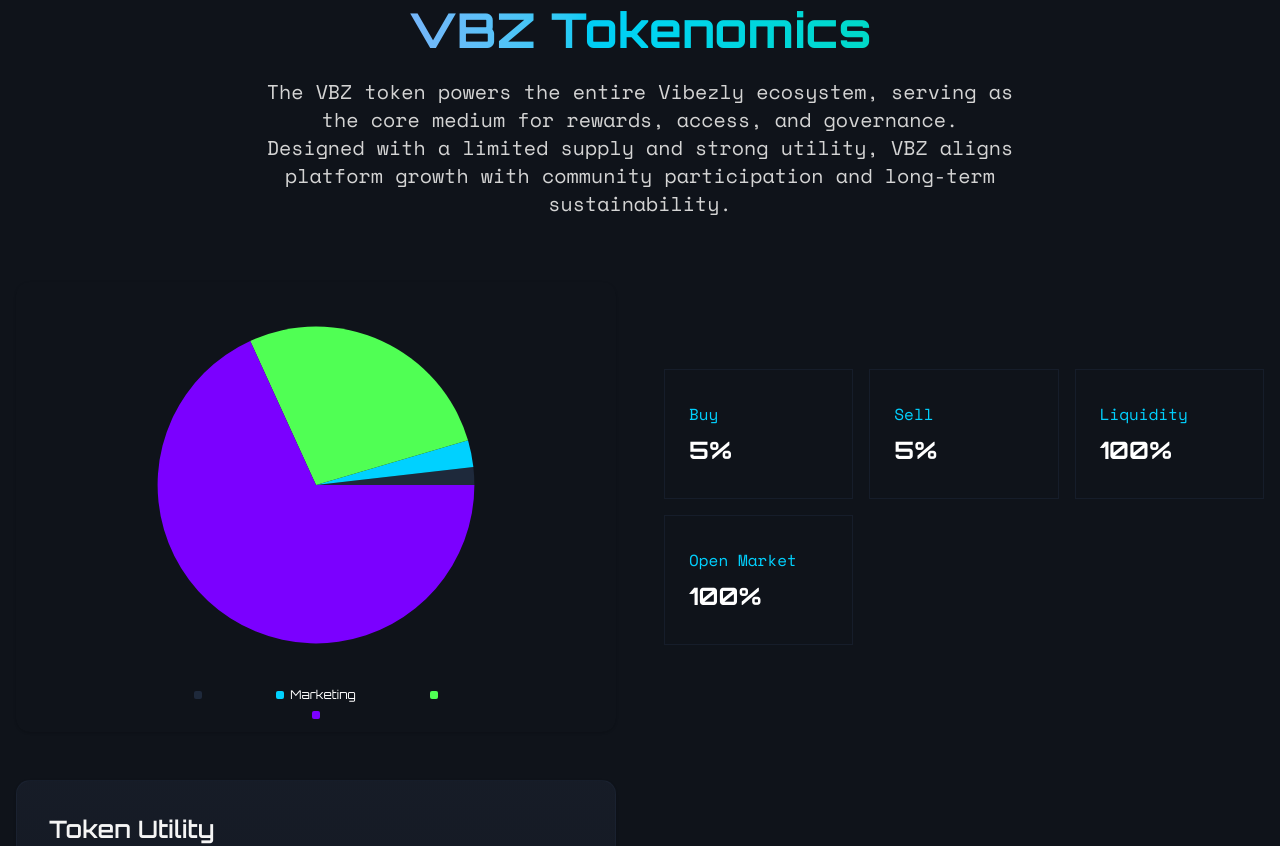
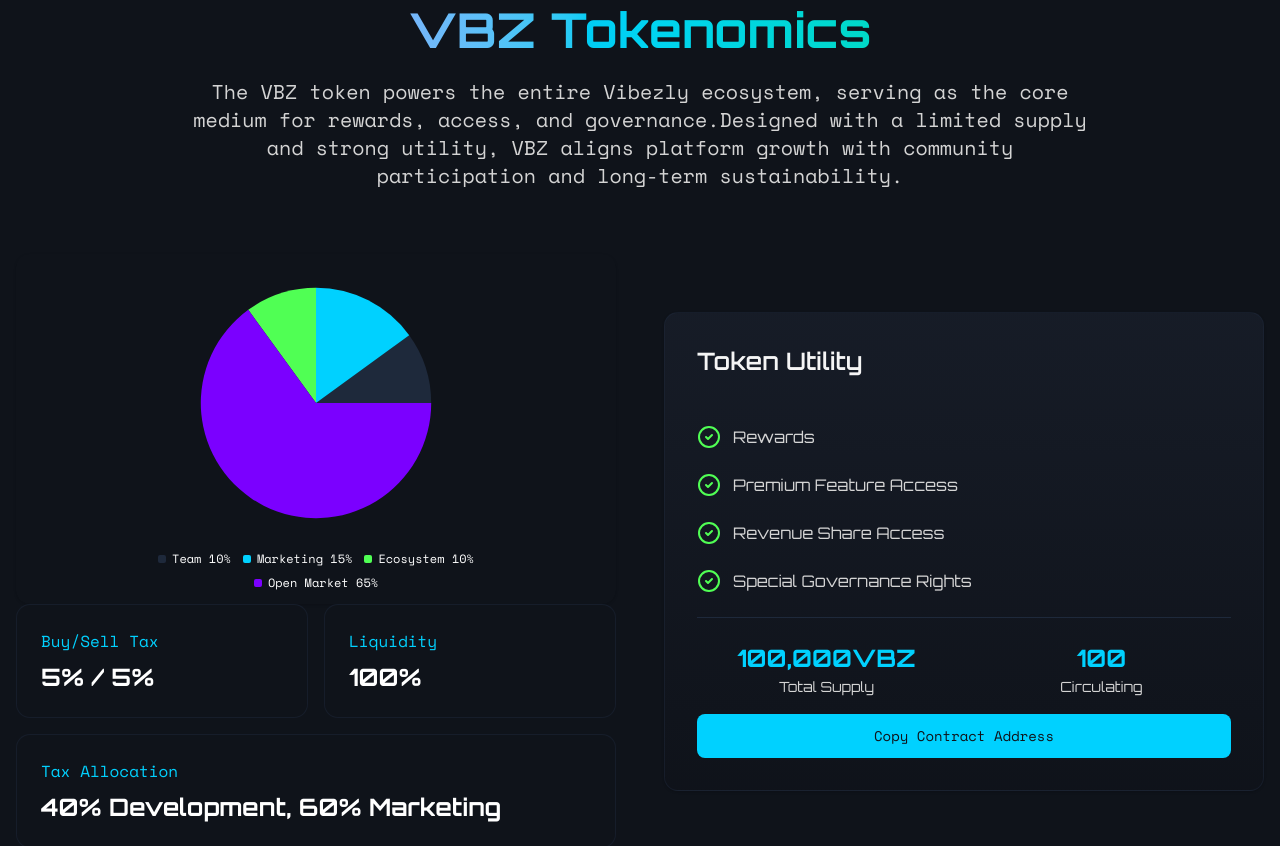
Before and after one commit to Atimscreative/vibezly-landing-page, a React (Vite) app: page / in a window 1280 px wide. Shown: the part 2380-3226 px from the top of the page. Built offline with nearby package versions, Linux system fonts and the light colour scheme.

Commit message:
Tokenomics fixed

```diff
--- a/src/components/TokenomicsCard.tsx
+++ b/src/components/TokenomicsCard.tsx
@@ -21,67 +21,57 @@ import {
 export const description = "A simple pie chart";
 
 const chartData = [
-  { attribute: "team", percentage: 2, fill: "var(--vibezly-border)" },
-  { attribute: "marketing", percentage: 3, fill: "var(--vibezly-cyan)" },
-  { attribute: "ecosystem", percentage: 30, fill: "var(--vibezly-green)" },
-  { attribute: "open market", percentage: 75, fill: "var(--vibezly-purple)" },
+  { attribute: "team", percentage: 10, fill: "var(--vibezly-border)" },
+  { attribute: "marketing", percentage: 15, fill: "var(--vibezly-cyan)" },
+  { attribute: "ecosystem", percentage: 10, fill: "var(--vibezly-green)" },
+  { attribute: "openmarket", percentage: 65, fill: "var(--vibezly-purple)" },
 ];
 
 const chartConfig = {
   percentage: {
     label: "Percentage",
   },
-  development: {
-    label: "Development",
+  team: {
+    label: "Team",
     color: "var(--chart-1)",
   },
   marketing: {
     label: "Marketing",
     color: "var(--chart-2)",
   },
-  reserved: {
-    label: "Reserved",
+  ecosystem: {
+    label: "Ecosystem",
     color: "var(--chart-3)",
   },
-  liquidity: {
-    label: "Liquidity",
+  openmarket: {
+    label: "Open Market",
     color: "var(--chart-4)",
   },
-  // other: {
-  //   label: "Other",
-  //   color: "var(--chart-5)",
-  // },
 } satisfies ChartConfig;
 
 export default function TokenomicsChart() {
   return (
     <Card className="flex flex-col border-0 bg-transparent p-0">
-      {/* <CardHeader
-        data-aos="fade"
-        data-aos-delay="200"
-        className="items-center pb-0"
-      >
-        <CardTitle className="font-orbitron text-center text-white">
-          Total Supply
-        </CardTitle>
-        <CardDescription className="font-orbitron text-vibezly-cyan text-center text-3xl font-bold">
-          100,000 VBZ
-        </CardDescription>
-      </CardHeader> */}
       <CardContent className="flex-1 p-0 pb-0">
         <ChartContainer
           config={chartConfig}
-          className="mx-auto aspect-square max-h-[450px]"
+          className="mx-auto aspect-square max-h-[350px]"
         >
           <PieChart>
             <ChartTooltip
               cursor={false}
-              content={<ChartTooltipContent hideLabel />}
+              content={
+                <ChartTooltipContent
+                  hideLabel
+                  className="border-0"
+                  labelClassName="text-white"
+                />
+              }
             />
             <Pie data={chartData} dataKey="percentage" nameKey="attribute" />
             <ChartLegend
               content={<ChartLegendContent nameKey="attribute" />}
-              className="font-orbitron -translate-y-2 flex-wrap gap-2 text-white *:basis-1/4 *:justify-center"
+              className="font-orbitron -translate-y-2 flex-wrap gap-2 gap-x-3 text-white *:justify-center"
             />
           </PieChart>
         </ChartContainer>
--- a/src/components/home-components/Tokenomics.tsx
+++ b/src/components/home-components/Tokenomics.tsx
@@ -35,11 +35,11 @@ export default function Tokenomics() {
             <p
               data-aos="fade-up"
               data-aos-delay="100"
-              className="mx-auto max-w-3xl text-xl"
+              className="mx-auto max-w-4xl text-xl"
             >
               The VBZ token powers the entire Vibezly ecosystem, serving as the
               core medium for rewards, access, and governance.
-              <span className="hidden md:block">
+              <span className="hidden md:inline">
                 Designed with a limited supply and strong utility, VBZ aligns
                 platform growth with community participation and long-term
                 sustainability.
@@ -48,34 +48,31 @@ export default function Tokenomics() {
           </div>
 
           <div className="grid items-center gap-12 lg:grid-cols-2">
+            <div className="items-center md:grid md:grid-cols-2 lg:grid-cols-1">
               <TokenomicsChart />
-            <div className="grid grid-cols-3 gap-4">
-              <div className="border-vibezly-border/50 bg-vibezly-dark hover:bg-vibezly-border/5 border p-6 py-8">
-                <p className="text-vibezly-cyan pb-2">Buy</p>
+              <div className="grid grid-cols-2 gap-4">
+                <div className="border-vibezly-border/50 bg-vibezly-dark hover:bg-vibezly-border/5 rounded-xl border p-6">
+                  <p className="text-vibezly-cyan pb-2">Buy/Sell Tax</p>
                   <h3 className="font-orbitron text-2xl font-bold text-white">
-                  5%
+                    5% / 5%
                   </h3>
                 </div>
-              <div className="border-vibezly-border/50 bg-vibezly-dark hover:bg-vibezly-border/5 border p-6 py-8">
-                <p className="text-vibezly-cyan pb-2">Sell</p>
-                <h3 className="font-orbitron text-2xl font-bold text-white">
-                  5%
-                </h3>
-              </div>
-              <div className="border-vibezly-border/50 bg-vibezly-dark hover:bg-vibezly-border/5 border p-6 py-8">
+
+                <div className="border-vibezly-border/50 bg-vibezly-dark hover:bg-vibezly-border/5 rounded-xl border p-6">
                   <p className="text-vibezly-cyan pb-2">Liquidity</p>
                   <h3 className="font-orbitron text-2xl font-bold text-white">
                     100%
                   </h3>
                 </div>
-              <div className="border-vibezly-border/50 bg-vibezly-dark hover:bg-vibezly-border/5 border p-6 py-8">
-                <p className="text-vibezly-cyan pb-2">Open Market</p>
+
+                <div className="border-vibezly-border/50 bg-vibezly-dark hover:bg-vibezly-border/5 col-span-2 rounded-xl border p-6">
+                  <p className="text-vibezly-cyan pb-2">Tax Allocation</p>
                   <h3 className="font-orbitron text-2xl font-bold text-white">
-                  100%
+                    40% Development, 60% Marketing
                   </h3>
                 </div>
               </div>
-
+            </div>
             <Card
               data-aos="fade-left"
               data-aos-delay="300"
@@ -88,10 +85,6 @@ export default function Tokenomics() {
                 <div className="flex items-center space-x-3">
                   <CircleCheck className="text-vibezly-green h-6 w-6" />
                   <span className="font-orbitron">Rewards</span>
-                </div>
-                <div className="flex items-center space-x-3">
-                  <CircleCheck className="text-vibezly-green h-6 w-6" />
-                  <span className="font-orbitron">Governance</span>
                 </div>
                 <div className="flex items-center space-x-3">
                   <CircleCheck className="text-vibezly-green h-6 w-6" />
@@ -120,7 +113,7 @@ export default function Tokenomics() {
                     </div>
                     <div>
                       <div className="text-vibezly-cyan font-orbitron text-2xl font-bold">
-                        650M
+                        100
                       </div>
                       <span className="font-orbitron text-sm">Circulating</span>
                     </div>
--- a/src/components/ui/chart.tsx
+++ b/src/components/ui/chart.tsx
@@ -1,35 +1,35 @@
-import * as React from "react"
-import * as RechartsPrimitive from "recharts"
+import * as React from "react";
+import * as RechartsPrimitive from "recharts";
 
-import { cn } from "@/lib/utils"
+import { cn } from "@/lib/utils";
 
 // Format: { THEME_NAME: CSS_SELECTOR }
-const THEMES = { light: "", dark: ".dark" } as const
+const THEMES = { light: "", dark: ".dark" } as const;
 
 export type ChartConfig = {
   [k in string]: {
-    label?: React.ReactNode
-    icon?: React.ComponentType
+    label?: React.ReactNode;
+    icon?: React.ComponentType;
   } & (
     | { color?: string; theme?: never }
     | { color?: never; theme: Record<keyof typeof THEMES, string> }
-  )
-}
+  );
+};
 
 type ChartContextProps = {
-  config: ChartConfig
-}
+  config: ChartConfig;
+};
 
-const ChartContext = React.createContext<ChartContextProps | null>(null)
+const ChartContext = React.createContext<ChartContextProps | null>(null);
 
 function useChart() {
-  const context = React.useContext(ChartContext)
+  const context = React.useContext(ChartContext);
 
   if (!context) {
-    throw new Error("useChart must be used within a <ChartContainer />")
+    throw new Error("useChart must be used within a <ChartContainer />");
   }
 
-  return context
+  return context;
 }
 
 function ChartContainer({
@@ -39,13 +39,13 @@ function ChartContainer({
   config,
   ...props
 }: React.ComponentProps<"div"> & {
-  config: ChartConfig
+  config: ChartConfig;
   children: React.ComponentProps<
     typeof RechartsPrimitive.ResponsiveContainer
-  >["children"]
+  >["children"];
 }) {
-  const uniqueId = React.useId()
-  const chartId = `chart-${id || uniqueId.replace(/:/g, "")}`
+  const uniqueId = React.useId();
+  const chartId = `chart-${id || uniqueId.replace(/:/g, "")}`;
 
   return (
     <ChartContext.Provider value={{ config }}>
@@ -54,7 +54,7 @@ function ChartContainer({
         data-chart={chartId}
         className={cn(
           "[&_.recharts-cartesian-axis-tick_text]:fill-muted-foreground [&_.recharts-cartesian-grid_line[stroke='#ccc']]:stroke-border/50 [&_.recharts-curve.recharts-tooltip-cursor]:stroke-border [&_.recharts-polar-grid_[stroke='#ccc']]:stroke-border [&_.recharts-radial-bar-background-sector]:fill-muted [&_.recharts-rectangle.recharts-tooltip-cursor]:fill-muted [&_.recharts-reference-line_[stroke='#ccc']]:stroke-border flex aspect-video justify-center text-xs [&_.recharts-dot[stroke='#fff']]:stroke-transparent [&_.recharts-layer]:outline-hidden [&_.recharts-sector]:outline-hidden [&_.recharts-sector[stroke='#fff']]:stroke-transparent [&_.recharts-surface]:outline-hidden",
-          className
+          className,
         )}
         {...props}
       >
@@ -64,16 +64,16 @@ function ChartContainer({
         </RechartsPrimitive.ResponsiveContainer>
       </div>
     </ChartContext.Provider>
-  )
+  );
 }
 
 const ChartStyle = ({ id, config }: { id: string; config: ChartConfig }) => {
   const colorConfig = Object.entries(config).filter(
-    ([, config]) => config.theme || config.color
-  )
+    ([, config]) => config.theme || config.color,
+  );
 
   if (!colorConfig.length) {
-    return null
+    return null;
   }
 
   return (
@@ -87,20 +87,20 @@ ${colorConfig
   .map(([key, itemConfig]) => {
     const color =
       itemConfig.theme?.[theme as keyof typeof itemConfig.theme] ||
-      itemConfig.color
-    return color ? `  --color-${key}: ${color};` : null
+      itemConfig.color;
+    return color ? `  --color-${key}: ${color};` : null;
   })
   .join("\n")}
 }
-`
+`,
           )
           .join("\n"),
       }}
     />
-  )
-}
+  );
+};
 
-const ChartTooltip = RechartsPrimitive.Tooltip
+const ChartTooltip = RechartsPrimitive.Tooltip;
 
 function ChartTooltipContent({
   active,
@@ -118,40 +118,40 @@ function ChartTooltipContent({
   labelKey,
 }: React.ComponentProps<typeof RechartsPrimitive.Tooltip> &
   React.ComponentProps<"div"> & {
-    hideLabel?: boolean
-    hideIndicator?: boolean
-    indicator?: "line" | "dot" | "dashed"
-    nameKey?: string
-    labelKey?: string
+    hideLabel?: boolean;
+    hideIndicator?: boolean;
+    indicator?: "line" | "dot" | "dashed";
+    nameKey?: string;
+    labelKey?: string;
   }) {
-  const { config } = useChart()
+  const { config } = useChart();
 
   const tooltipLabel = React.useMemo(() => {
     if (hideLabel || !payload?.length) {
-      return null
+      return null;
     }
 
-    const [item] = payload
-    const key = `${labelKey || item?.dataKey || item?.name || "value"}`
-    const itemConfig = getPayloadConfigFromPayload(config, item, key)
+    const [item] = payload;
+    const key = `${labelKey || item?.dataKey || item?.name || "value"}`;
+    const itemConfig = getPayloadConfigFromPayload(config, item, key);
     const value =
       !labelKey && typeof label === "string"
         ? config[label as keyof typeof config]?.label || label
-        : itemConfig?.label
+        : itemConfig?.label;
 
     if (labelFormatter) {
       return (
         <div className={cn("font-medium", labelClassName)}>
           {labelFormatter(value, payload)}
         </div>
-      )
+      );
     }
 
     if (!value) {
-      return null
+      return null;
     }
 
-    return <div className={cn("font-medium", labelClassName)}>{value}</div>
+    return <div className={cn("font-medium", labelClassName)}>{value}</div>;
   }, [
     label,
     labelFormatter,
@@ -160,34 +160,34 @@ function ChartTooltipContent({
     labelClassName,
     config,
     labelKey,
-  ])
+  ]);
 
   if (!active || !payload?.length) {
-    return null
+    return null;
   }
 
-  const nestLabel = payload.length === 1 && indicator !== "dot"
+  const nestLabel = payload.length === 1 && indicator !== "dot";
 
   return (
     <div
       className={cn(
         "border-border/50 bg-background grid min-w-[8rem] items-start gap-1.5 rounded-lg border px-2.5 py-1.5 text-xs shadow-xl",
-        className
+        className,
       )}
     >
       {!nestLabel ? tooltipLabel : null}
       <div className="grid gap-1.5">
         {payload.map((item, index) => {
-          const key = `${nameKey || item.name || item.dataKey || "value"}`
-          const itemConfig = getPayloadConfigFromPayload(config, item, key)
-          const indicatorColor = color || item.payload.fill || item.color
+          const key = `${nameKey || item.name || item.dataKey || "value"}`;
+          const itemConfig = getPayloadConfigFromPayload(config, item, key);
+          const indicatorColor = color || item.payload.fill || item.color;
 
           return (
             <div
               key={item.dataKey}
               className={cn(
                 "[&>svg]:text-muted-foreground flex w-full flex-wrap items-stretch gap-2 [&>svg]:h-2.5 [&>svg]:w-2.5",
-                indicator === "dot" && "items-center"
+                indicator === "dot" && "items-center",
               )}
             >
               {formatter && item?.value !== undefined && item.name ? (
@@ -207,7 +207,7 @@ function ChartTooltipContent({
                             "w-0 border-[1.5px] border-dashed bg-transparent":
                               indicator === "dashed",
                             "my-0.5": nestLabel && indicator === "dashed",
-                          }
+                          },
                         )}
                         style={
                           {
@@ -221,7 +221,7 @@ function ChartTooltipContent({
                   <div
                     className={cn(
                       "flex flex-1 justify-between leading-none",
-                      nestLabel ? "items-end" : "items-center"
+                      nestLabel ? "items-end" : "items-center",
                     )}
                   >
                     <div className="grid gap-1.5">
@@ -239,14 +239,14 @@ function ChartTooltipContent({
                 </>
               )}
             </div>
-          )
+          );
         })}
       </div>
     </div>
-  )
+  );
 }
 
-const ChartLegend = RechartsPrimitive.Legend
+const ChartLegend = RechartsPrimitive.Legend;
 
 function ChartLegendContent({
   className,
@@ -256,13 +256,20 @@ function ChartLegendContent({
   nameKey,
 }: React.ComponentProps<"div"> &
   Pick<RechartsPrimitive.LegendProps, "payload" | "verticalAlign"> & {
-    hideIcon?: boolean
-    nameKey?: string
+    hideIcon?: boolean;
+    nameKey?: string;
   }) {
-  const { config } = useChart()
+  const { config } = useChart();
+
+  const chartData = [
+    { attribute: "team", percentage: 10, fill: "var(--vibezly-border)" },
+    { attribute: "marketing", percentage: 15, fill: "var(--vibezly-cyan)" },
+    { attribute: "ecosystem", percentage: 10, fill: "var(--vibezly-green)" },
+    { attribute: "openmarket", percentage: 65, fill: "var(--vibezly-purple)" },
+  ];
 
   if (!payload?.length) {
-    return null
+    return null;
   }
 
   return (
@@ -270,18 +277,18 @@ function ChartLegendContent({
       className={cn(
         "flex items-center justify-center gap-4",
         verticalAlign === "top" ? "pb-3" : "pt-3",
-        className
+        className,
       )}
     >
-      {payload.map((item) => {
-        const key = `${nameKey || item.dataKey || "value"}`
-        const itemConfig = getPayloadConfigFromPayload(config, item, key)
+      {payload.map((item, i) => {
+        const key = `${nameKey || item.dataKey || "value"}`;
+        const itemConfig = getPayloadConfigFromPayload(config, item, key);
 
         return (
           <div
             key={item.value}
             className={cn(
-              "[&>svg]:text-muted-foreground flex items-center gap-1.5 [&>svg]:h-3 [&>svg]:w-3"
+              "[&>svg]:text-muted-foreground font-spacemono flex items-center gap-1.5 [&>svg]:h-3 [&>svg]:w-3",
             )}
           >
             {itemConfig?.icon && !hideIcon ? (
@@ -294,22 +301,23 @@ function ChartLegendContent({
                 }}
               />
             )}
-            {itemConfig?.label}
+            {itemConfig?.label}&nbsp;
+            {chartData[i]?.percentage}%
           </div>
-        )
+        );
       })}
     </div>
-  )
+  );
 }
 
 // Helper to extract item config from a payload.
 function getPayloadConfigFromPayload(
   config: ChartConfig,
   payload: unknown,
-  key: string
+  key: string,
 ) {
   if (typeof payload !== "object" || payload === null) {
-    return undefined
+    return undefined;
   }
 
   const payloadPayload =
@@ -317,15 +325,15 @@ function getPayloadConfigFromPayload(
     typeof payload.payload === "object" &&
     payload.payload !== null
       ? payload.payload
-      : undefined
+      : undefined;
 
-  let configLabelKey: string = key
+  let configLabelKey: string = key;
 
   if (
     key in payload &&
     typeof payload[key as keyof typeof payload] === "string"
   ) {
-    configLabelKey = payload[key as keyof typeof payload] as string
+    configLabelKey = payload[key as keyof typeof payload] as string;
   } else if (
     payloadPayload &&
     key in payloadPayload &&
@@ -333,12 +341,12 @@ function getPayloadConfigFromPayload(
   ) {
     configLabelKey = payloadPayload[
       key as keyof typeof payloadPayload
-    ] as string
+    ] as string;
   }
 
   return configLabelKey in config
     ? config[configLabelKey]
-    : config[key as keyof typeof config]
+    : config[key as keyof typeof config];
 }
 
 export {
@@ -348,4 +356,4 @@ export {
   ChartLegend,
   ChartLegendContent,
   ChartStyle,
-}
+};
```
Lines whose indentation alone changed are shown as unchanged.
